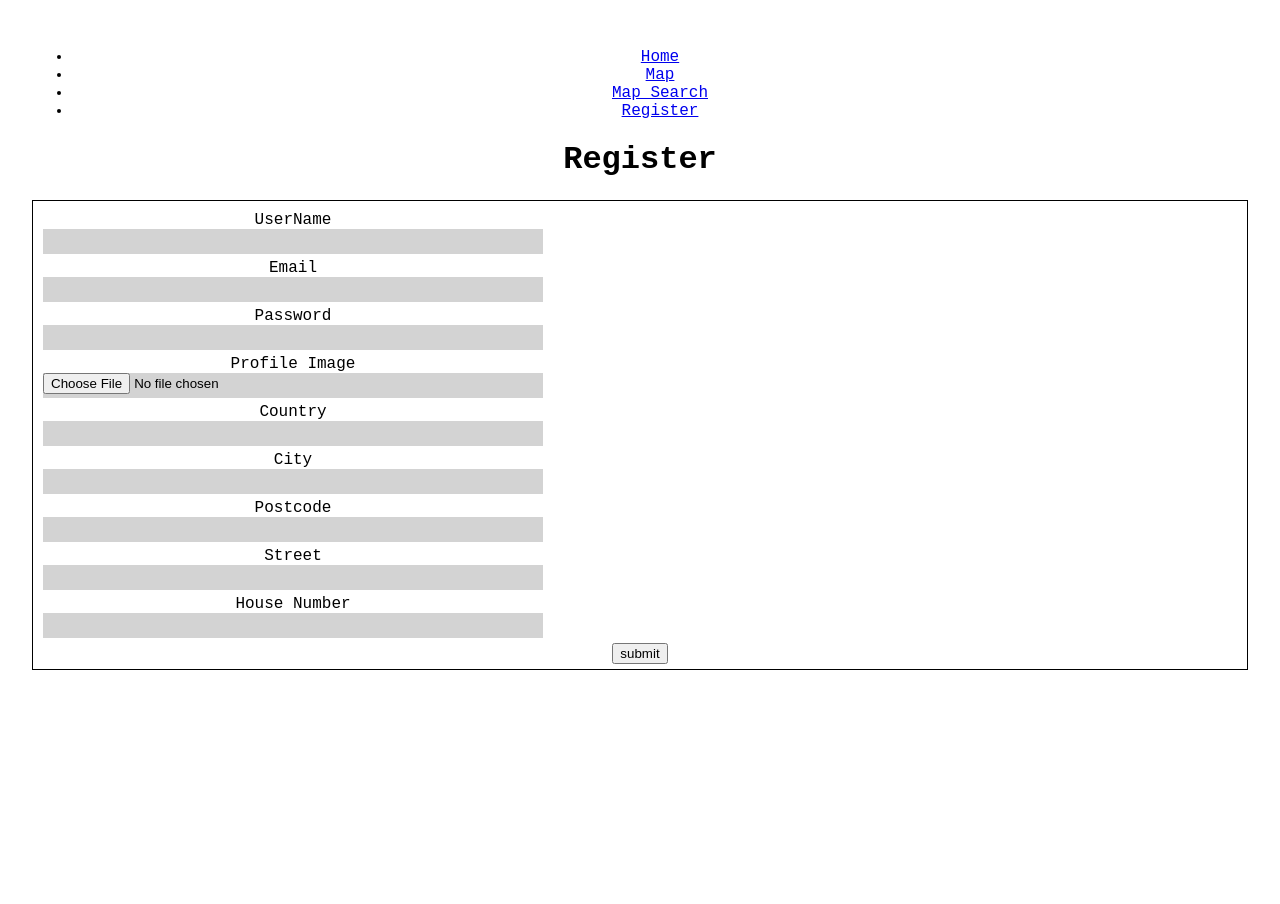
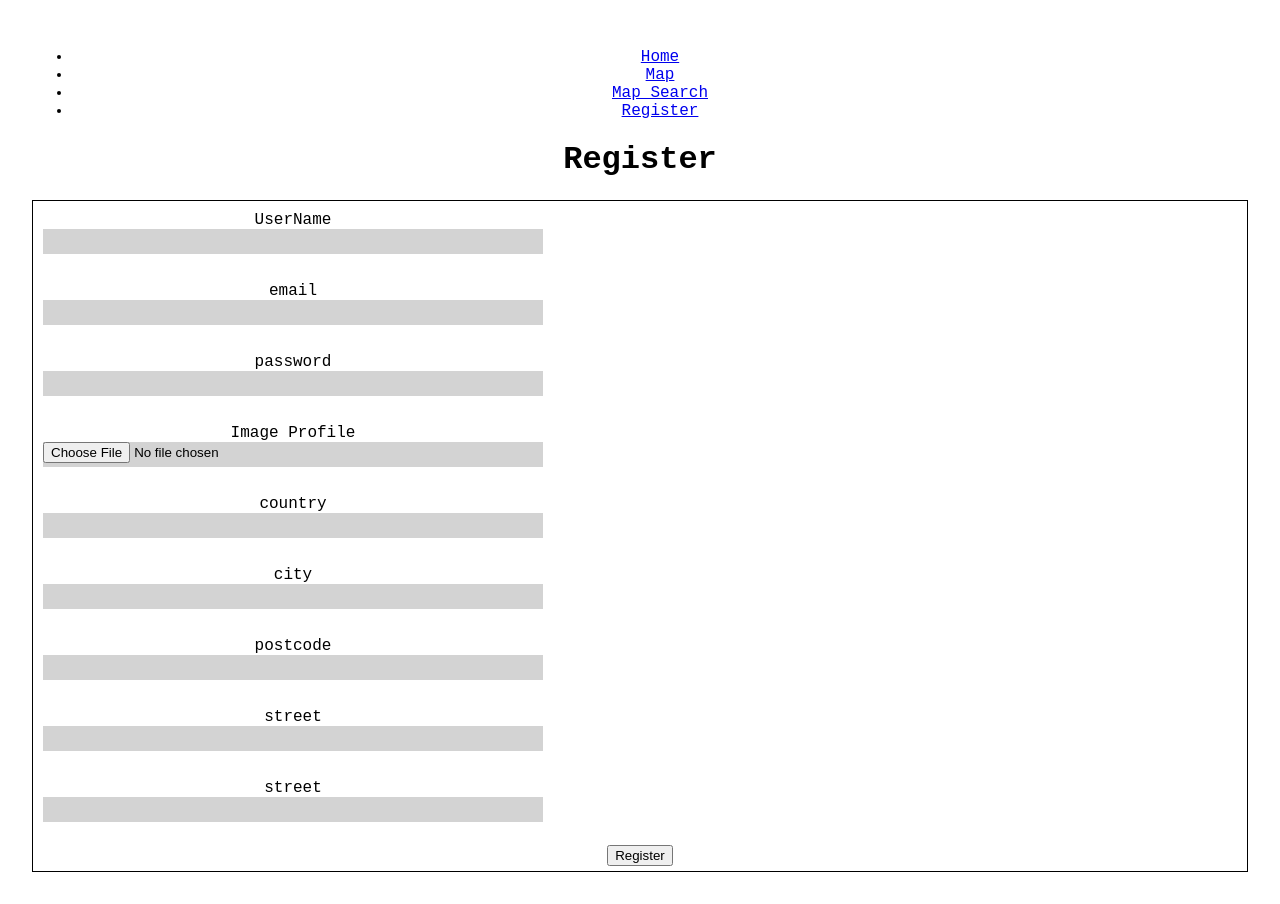
Before and after one commit to Ludovil/dci_final_project, a React (Vite) app in the folder client/: page /register in a window 1280 px wide. Before the commit the page ends 800 px from the top, so only its background shows below. Built offline with nearby package versions, Linux system fonts and the light colour scheme.

Commit message:
refactor Register.jsx and RegisterForm.jsx

```diff
--- a/client/src/components/RegisterForm.jsx
+++ b/client/src/components/RegisterForm.jsx
@@ -1,72 +1,107 @@
-//import { useState } from 'react';
-import axios from 'axios';
+import PropTypes from 'prop-types';
 
-function RegisterForm() {
-	//
-	const registerUser = (e) => {
-		e.preventDefault();
-		console.log('click');
-		const user = {
-			userName: e.target.userName.value,
-			email: e.target.email.value,
-			password: e.target.password.value,
-			profile_image: e.target.profileImage.value,
-			address: {
-				country: e.target.country.value,
-				city: e.target.city.value,
-				postcode: e.target.postcode.value,
-				street: e.target.street.value,
-				housenumber: e.target.housenumber.value,
-			},
-		};
-		console.log(user);
-		axios
-			.post('http://localhost:3000/users', JSON.stringify(user), {
-				headers: { 'Content-Type': 'application/json' },
-			})
-			.then((res) => {
-				if (res.data.success) {
-					console.log('success');
-				} else {
-					console.log(res.data.message);
-				}
-			});
-	};
-	//
+function RegisterForm({ onChangeHandler, onSubmitHandler, submitedInput }) {
 	return (
 		<div className="form">
-			<form onSubmit={registerUser}>
-				<label htmlFor="">
-					UserName <input type="text" name="userName" />
+			<form onSubmit={onSubmitHandler}>
+				<label>
+					<span>UserName</span>
+					<input
+						type="text"
+						name="username"
+						onChange={onChangeHandler}
+					/>
 				</label>
-				<label htmlFor="">
-					Email <input type="email" name="email" />
+				<br />
+				<label>
+					<span>email</span>
+					<input
+						type="email"
+						name="email"
+						onChange={onChangeHandler}
+					/>
 				</label>
-				<label htmlFor="">
-					Password <input type="password" name="password" />
+				<br />
+				<label>
+					<span>password</span>
+					<input
+						type="password"
+						name="password"
+						onChange={onChangeHandler}
+					/>
 				</label>
-				<label htmlFor="">
-					Profile Image <input type="file" name="profileImage" />
+				<br />
+				<label>
+					<span>Image Profile</span>
+					<input
+						type="file"
+						name="profile_image"
+						onChange={onChangeHandler}
+					/>
 				</label>
-				<label htmlFor="">
-					Country <input type="text" name="country" />
+				<br />
+				<label>
+					<span>country</span>
+					<input
+						type="country"
+						name="country"
+						onChange={onChangeHandler}
+					/>
 				</label>
-				<label htmlFor="">
-					City <input type="text" name="city" />
+				<br />
+				<label>
+					<span>city</span>
+					<input type="city" name="city" onChange={onChangeHandler} />
 				</label>
-				<label htmlFor="">
-					Postcode <input type="text" name="postcode" />
+				<br />
+				<label>
+					<span>postcode</span>
+					<input
+						type="postcode"
+						name="postcode"
+						onChange={onChangeHandler}
+					/>
 				</label>
-				<label htmlFor="">
-					Street <input type="text" name="street" />
+				<br />
+				<label>
+					<span>street</span>
+					<input
+						type="street"
+						name="street"
+						onChange={onChangeHandler}
+					/>
 				</label>
-				<label htmlFor="">
-					House Number <input type="text" name="housenumber" />
+				<br />
+				<label>
+					<span>street</span>
+					<input
+						type="street"
+						name="street"
+						onChange={onChangeHandler}
+					/>
 				</label>
-				<button>submit</button>
+				<br />
+				<button type="submit">Register</button>
+				<br />
 			</form>
 		</div>
 	);
 }
 
+RegisterForm.propTypes = {
+	username: PropTypes.string,
+	email: PropTypes.string,
+	password: PropTypes.string,
+	profile_image: PropTypes.string,
+	country: PropTypes.string,
+	city: PropTypes.string,
+	postcode: PropTypes.string,
+	street: PropTypes.string,
+	housenumber: PropTypes.string,
+	onChangeHandler: PropTypes.func,
+	onSubmitHandler: PropTypes.func,
+	submitedInput: PropTypes.object,
+	formData: PropTypes.object,
+};
+
 export default RegisterForm;
--- a/client/src/pages/Register.jsx
+++ b/client/src/pages/Register.jsx
@@ -1,12 +1,84 @@
 import RegisterForm from '../components/RegisterForm.jsx';
+import { useState } from 'react';
+import axios from 'axios';
 
 function Register() {
-  return (
-    <div>
-      <h1>Register</h1>
-      <RegisterForm />
-    </div>
-  );
+	//states
+	const [formData, setFormData] = useState({
+		userName: '',
+		email: '',
+		password: '',
+		profile_image: '',
+		address: {
+			country: '',
+			city: '',
+			postcode: '',
+			street: '',
+			housenumber: '',
+		},
+	});
+
+	const [submitedInput, setSubmitedInput] = useState({
+		userName: null,
+		email: null,
+		password: null,
+		profile_image: null,
+		address: {
+			country: null,
+			city: null,
+			postcode: null,
+			street: null,
+			housenumber: null,
+		},
+	});
+
+	//actions
+	const onChangeHandler = (e) => {
+		const value = e.target.value;
+		setFormData({ ...formData, [e.target.name]: value });
+	};
+
+	const onSubmitHandler = (e) => {
+		e.preventDefault();
+		setSubmitedInput(formData);
+		// remise à zero
+		setFormData({
+			userName: '',
+			email: '',
+			password: '',
+			profile_image: '',
+			address: {
+				country: '',
+				city: '',
+				postcode: '',
+				street: '',
+				housenumber: '',
+			},
+		});
+		console.log('state:', formData);
+		axios
+			.post('http://localhost:3000/users', JSON.stringify(formData), {
+				headers: { 'Content-Type': 'application/json' },
+			})
+			.then((res) => {
+				if (res.data.success) {
+					console.log('success');
+				} else {
+					console.log(res.data.message);
+				}
+			});
+	};
+	return (
+		<div>
+			<h1>Register</h1>
+			<RegisterForm
+				onChangeHandler={onChangeHandler}
+				onSubmitHandler={onSubmitHandler}
+				submitedInput={submitedInput}
+				formData={formData}
+			/>
+		</div>
+	);
 }
 
 export default Register;
```
Also changed, not shown: 1 other file (tests, documents, lock files or other folders).
